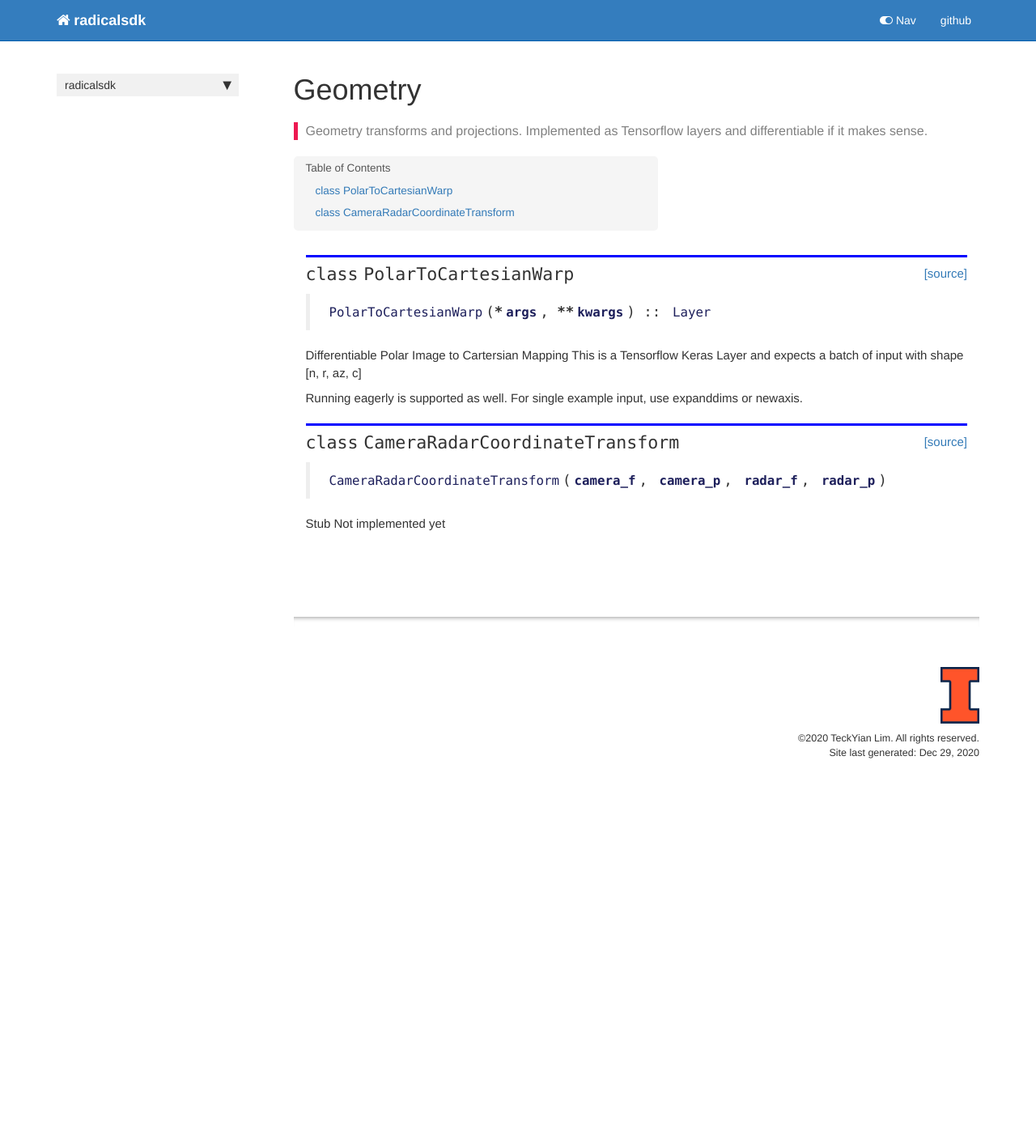
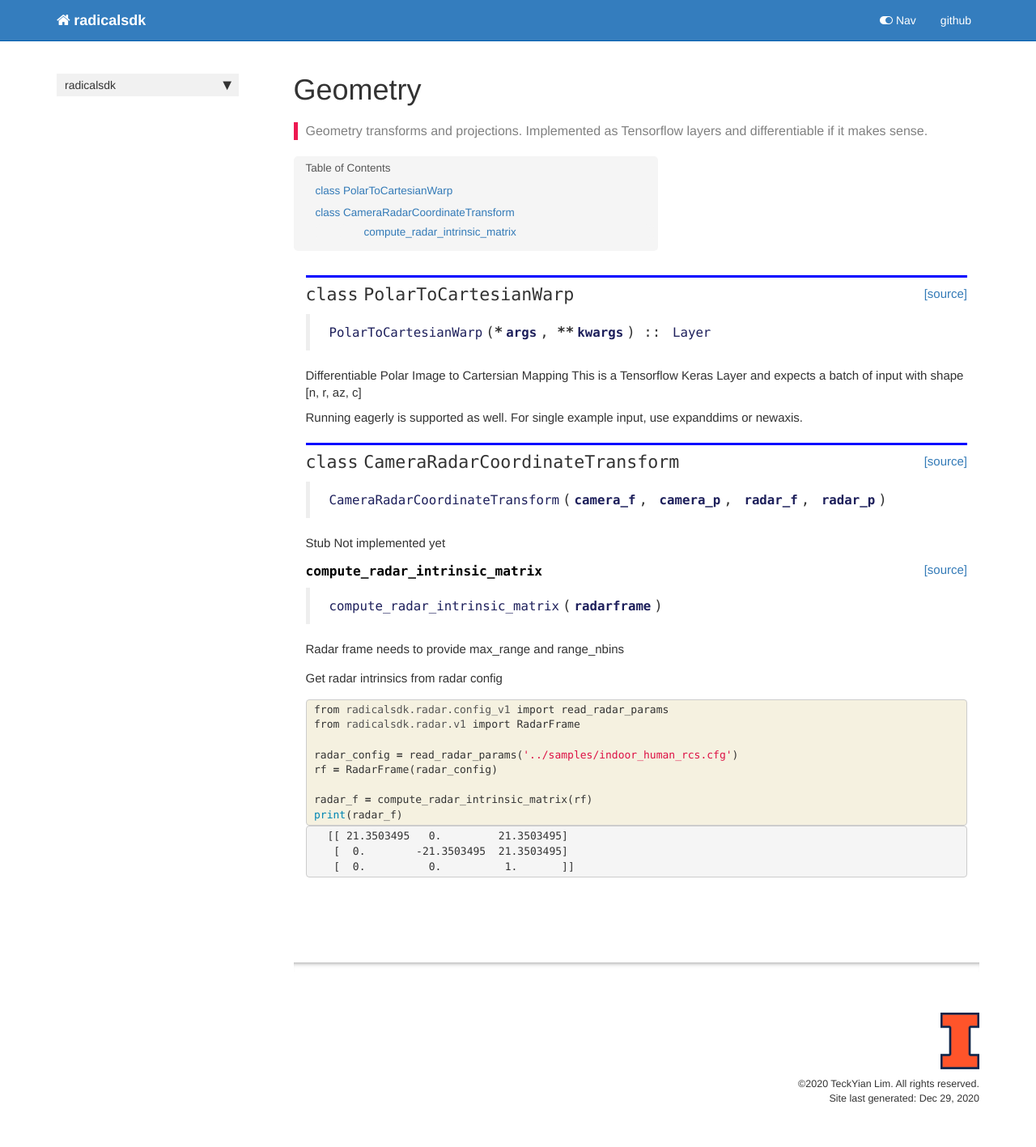
Before and after one commit to moodoki/radical_sdk, a Jekyll site: the page built from docs/geometry.html, in a window 1280 px wide. Shown: the whole page at 81% size. Built offline with Jekyll 4.4.1, drawn with Linux system fonts in a browser that asks for light colours; nearby versions of some CDN libraries; comment, search, counter and statistics services are not loaded; before the commit the page ends 990 px from its top, so only the background shows below that.

Commit message:
manifest include npy constants, geometry implementations

```diff
--- a/docs/geometry.html
+++ b/docs/geometry.html
@@ -104,4 +104,83 @@ For single example input, use expanddims or newaxis.</p>
 </div>
     {% endraw %}
 
+    {% raw %}
+
+<div class="cell border-box-sizing code_cell rendered">
+
+<div class="output_wrapper">
+<div class="output">
+
+<div class="output_area">
+
+
+<div class="output_markdown rendered_html output_subarea ">
+<h4 id="compute_radar_intrinsic_matrix" class="doc_header"><code>compute_radar_intrinsic_matrix</code><a href="https://github.com/moodoki/radicalsdk/tree/master/radicalsdk/geometry.py#L94" class="source_link" style="float:right">[source]</a></h4><blockquote><p><code>compute_radar_intrinsic_matrix</code>(<strong><code>radarframe</code></strong>)</p>
+</blockquote>
+<p>Radar frame needs to provide max_range and range_nbins</p>
+
 </div>
+
+</div>
+
+</div>
+</div>
+
+</div>
+    {% endraw %}
+
+    {% raw %}
+
+<div class="cell border-box-sizing code_cell rendered">
+
+</div>
+    {% endraw %}
+
+<div class="cell border-box-sizing text_cell rendered"><div class="inner_cell">
+<div class="text_cell_render border-box-sizing rendered_html">
+<p>Get radar intrinsics from radar config</p>
+
+</div>
+</div>
+</div>
+    {% raw %}
+
+<div class="cell border-box-sizing code_cell rendered">
+<div class="input">
+
+<div class="inner_cell">
+    <div class="input_area">
+<div class=" highlight hl-ipython3"><pre><span></span><span class="kn">from</span> <span class="nn">radicalsdk.radar.config_v1</span> <span class="kn">import</span> <span class="n">read_radar_params</span>
+<span class="kn">from</span> <span class="nn">radicalsdk.radar.v1</span> <span class="kn">import</span> <span class="n">RadarFrame</span>
+
+<span class="n">radar_config</span> <span class="o">=</span> <span class="n">read_radar_params</span><span class="p">(</span><span class="s1">&#39;../samples/indoor_human_rcs.cfg&#39;</span><span class="p">)</span>
+<span class="n">rf</span> <span class="o">=</span> <span class="n">RadarFrame</span><span class="p">(</span><span class="n">radar_config</span><span class="p">)</span>
+
+<span class="n">radar_f</span> <span class="o">=</span> <span class="n">compute_radar_intrinsic_matrix</span><span class="p">(</span><span class="n">rf</span><span class="p">)</span>
+<span class="nb">print</span><span class="p">(</span><span class="n">radar_f</span><span class="p">)</span>
+</pre></div>
+
+    </div>
+</div>
+</div>
+
+<div class="output_wrapper">
+<div class="output">
+
+<div class="output_area">
+
+<div class="output_subarea output_stream output_stdout output_text">
+<pre>[[ 21.3503495   0.         21.3503495]
+ [  0.        -21.3503495  21.3503495]
+ [  0.          0.          1.       ]]
+</pre>
+</div>
+</div>
+
+</div>
+</div>
+
+</div>
+    {% endraw %}
+
+</div>
--- a/docs/radardsp.html
+++ b/docs/radardsp.html
@@ -88,7 +88,7 @@ inputs:
 
 <span class="n">plt</span><span class="o">.</span><span class="n">figure</span><span class="p">(</span><span class="n">figsize</span><span class="o">=</span><span class="p">(</span><span class="mi">10</span><span class="p">,</span> <span class="mi">10</span><span class="p">))</span>
 <span class="n">plt</span><span class="o">.</span><span class="n">imshow</span><span class="p">(</span><span class="n">np</span><span class="o">.</span><span class="n">log</span><span class="p">(</span><span class="n">np</span><span class="o">.</span><span class="n">abs</span><span class="p">(</span><span class="n">beamformed_range_azimuth</span><span class="p">)))</span>
-<span class="n">plt</span><span class="o">.</span><span class="n">scatter</span><span class="p">(</span><span class="n">np</span><span class="o">.</span><span class="n">where</span><span class="p">(</span><span class="n">ca_cfar_detections</span> <span class="o">&gt;</span> <span class="mi">0</span><span class="p">)[</span><span class="mi">1</span><span class="p">],</span> <span class="n">np</span><span class="o">.</span><span class="n">where</span><span class="p">(</span><span class="n">ca_cfar_detections</span> <span class="o">&gt;</span> <span class="mi">0</span><span class="p">)[</span><span class="mi">0</span><span class="p">],</span> <span class="n">marker</span><span class="o">=</span><span class="s1">&#39;x&#39;</span><span class="p">,</span> <span class="n">c</span><span class="o">=</span><span class="s1">&#39;r&#39;</span><span class="p">)</span>
+<span class="n">plt</span><span class="o">.</span><span class="n">scatter</span><span class="p">(</span><span class="n">np</span><span class="o">.</span><span class="n">where</span><span class="p">(</span><span class="n">ca_cfar_detections</span> <span class="o">==</span> <span class="mi">1</span><span class="p">)[</span><span class="mi">1</span><span class="p">],</span> <span class="n">np</span><span class="o">.</span><span class="n">where</span><span class="p">(</span><span class="n">ca_cfar_detections</span> <span class="o">==</span> <span class="mi">1</span><span class="p">)[</span><span class="mi">0</span><span class="p">],</span> <span class="n">marker</span><span class="o">=</span><span class="s1">&#39;x&#39;</span><span class="p">,</span> <span class="n">c</span><span class="o">=</span><span class="s1">&#39;r&#39;</span><span class="p">)</span>
 <span class="n">plt</span><span class="o">.</span><span class="n">show</span><span class="p">()</span>
 </pre></div>
 
--- a/docs/radarv1.html
+++ b/docs/radarv1.html
@@ -47,7 +47,7 @@ nb_path: "nbs/05_radarv1.ipynb"
 
 
 <div class="output_markdown rendered_html output_subarea ">
-<h2 id="RadarFrame" class="doc_header"><code>class</code> <code>RadarFrame</code><a href="https://github.com/moodoki/radicalsdk/tree/master/radicalsdk/radar/v1.py#L13" class="source_link" style="float:right">[source]</a></h2><blockquote><p><code>RadarFrame</code>(<strong><code>radar_config</code></strong>, <strong><code>angle_res</code></strong>=<em><code>1</code></em>, <strong><code>angle_range</code></strong>=<em><code>90</code></em>, <strong><code>origin_at_bottom_center</code></strong>=<em><code>True</code></em>, <strong><code>use_float32</code></strong>=<em><code>False</code></em>)</p>
+<h2 id="RadarFrame" class="doc_header"><code>class</code> <code>RadarFrame</code><a href="https://github.com/moodoki/radicalsdk/tree/master/radicalsdk/radar/v1.py#L12" class="source_link" style="float:right">[source]</a></h2><blockquote><p><code>RadarFrame</code>(<strong><code>radar_config</code></strong>, <strong><code>angle_res</code></strong>=<em><code>1</code></em>, <strong><code>angle_range</code></strong>=<em><code>90</code></em>, <strong><code>origin_at_bottom_center</code></strong>=<em><code>True</code></em>, <strong><code>use_float32</code></strong>=<em><code>False</code></em>)</p>
 </blockquote>
 <p>Encapsulates several low level signal processing of a radar data cube
 Several of these steps are computationally expensive.</p>
--- a/radicalsdk/_nbdev.py
+++ b/radicalsdk/_nbdev.py
@@ -8,6 +8,7 @@ index = {"range_azimuth_ca_cfar": "01_radardsp.ipynb",
          "H5DatasetLoader": "02_h5dataset.ipynb",
          "PolarToCartesianWarp": "03_geometry.ipynb",
          "CameraRadarCoordinateTransform": "03_geometry.ipynb",
+         "compute_radar_intrinsic_matrix": "03_geometry.ipynb",
          "read_radar_params": "04_radarcfg_v1.ipynb",
          "parse_commands": "04_radarcfg_v1.ipynb",
          "dict_to_list": "04_radarcfg_v1.ipynb",
```
Also changed, not shown: radicalsdk/geometry.py (+21 -1 lines), docs/images/output_8_0.png, radicalsdk/h5dataset.py (line endings or trailing spaces), radicalsdk/radardsp.py (line endings or trailing spaces), 8 other files.
